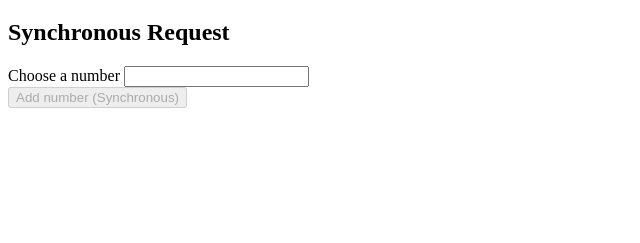
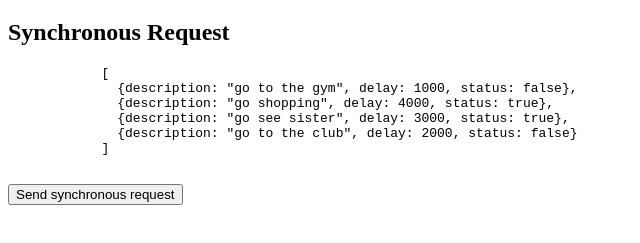
Before and after one commit to dudutola/sync-and-async-requests, a plain HTML site: page index.html in a window 1280 px wide. Shown: the part 61-304 px from the top of the page, without its empty margins (0-640 px from the left). Drawn offline with Linux system fonts and the light colour scheme.

Commit message:
Updated code

```diff
--- a/index.html
+++ b/index.html
@@ -12,12 +12,14 @@
     <div class="all-sections">
       <section class="simple-test">
         <h2>Synchronous Request</h2>
-        <div>
-          <label>
-            <span>Choose a number</span>
-            <input type="number" name="" id="number">
-          </label>
-        </div>
+        <pre>
+            [
+              {description: "go to the gym", delay: 1000, status: false},
+              {description: "go shopping", delay: 4000, status: true},
+              {description: "go see sister", delay: 3000, status: true},
+              {description: "go to the club", delay: 2000, status: false}
+            ]
+        </pre>
 
         <div
           style="
@@ -25,7 +27,7 @@
           gap: 12px;
         "
         >
-          <button id="syncBtn" onclick="console.log('adding wish...');" disabled>Add number (Synchronous)</button>
+          <button id="syncBtn" onclick="console.log('adding wish...');">Send synchronous request </button>
         </div>
 
         <div
--- a/sync-script-simple-test.js
+++ b/sync-script-simple-test.js
@@ -1,25 +1,24 @@
-const inputNumberElement = document.getElementById("number");
 const syncBtnTest = document.getElementById("syncBtn");
 const previewContainerTest = document.getElementById("preview-container-test");
 const resultsDiv = document.querySelector(".results");
 const allRequests = [];
 
 const datas = [
-  {delay: 1000, status: false},
-  {delay: 4000, status: true},
-  {delay: 3000, status: true},
-  {delay: 2000, status: false}
+  {description: "go to the gym", delay: 1000, status: false},
+  {description: "go shopping", delay: 4000, status: true},
+  {description: "go see sister", delay: 3000, status: true},
+  {description: "go to the club", delay: 2000, status: false}
 ]
 
-function syncTestRequestPromise(delay, status) {
+function syncTestRequestPromise(data) {
   return new Promise((resolve, reject) => {
     setTimeout(() => {
-      if (status) {
-        resolve("Success");
+      if (data.status) {
+        resolve(`Success: ${data.description}`);
       } else {
-        reject(new Error("Error"));
+        reject(new Error(`Error: ${data.description}`));
       }
-    }, delay);
+    }, data.delay);
   });
 }
 
@@ -30,7 +29,7 @@ async function runTestSync() {
 
   for (const data of datas) {
     try {
-      const response = await syncTestRequestPromise(data.delay, data.status);
+      const response = await syncTestRequestPromise(data);
       allRequests.push(response);
     } catch (error) {
       const response = error.message;
@@ -45,6 +44,4 @@ async function runTestSync() {
   syncBtnTest.disabled = true;
 }
 
-inputNumberElement.addEventListener("input", () => syncBtnTest.disabled = false);
-
 syncBtnTest.addEventListener("click", () => runTestSync());
```
